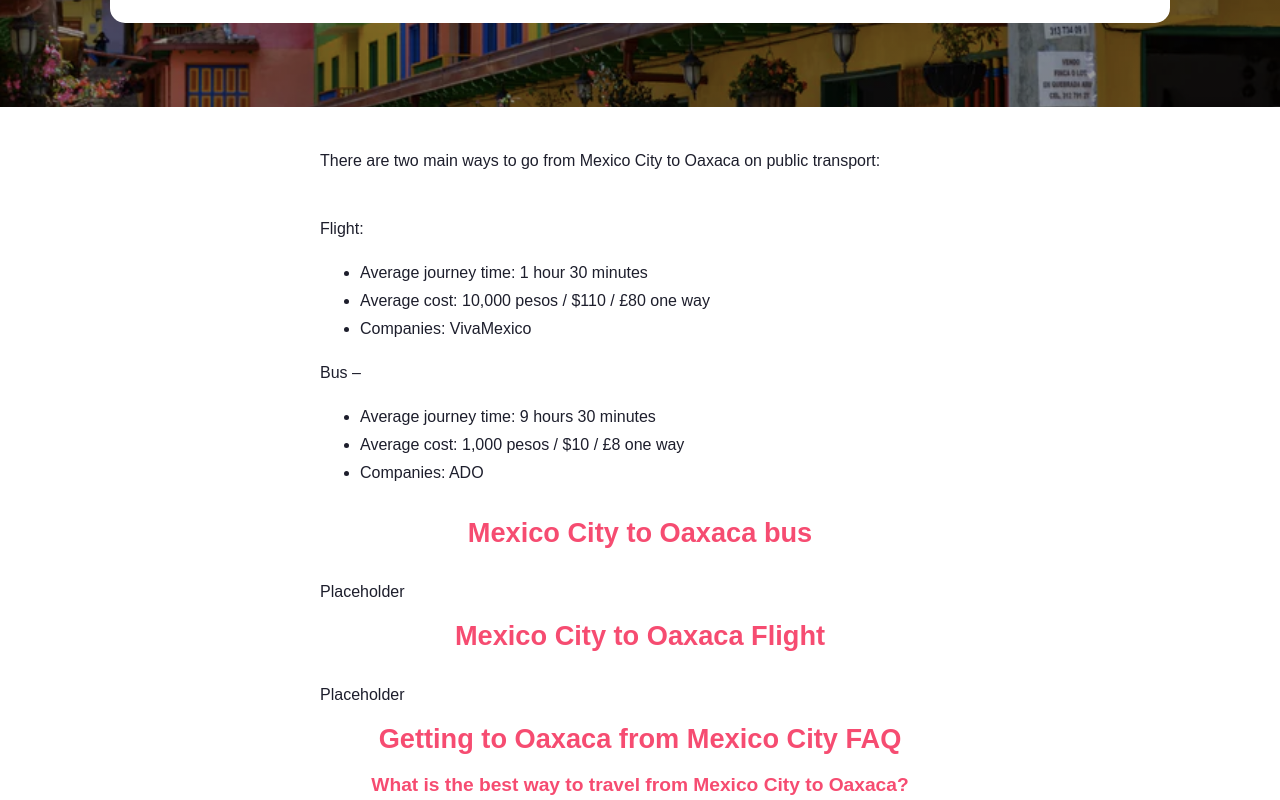
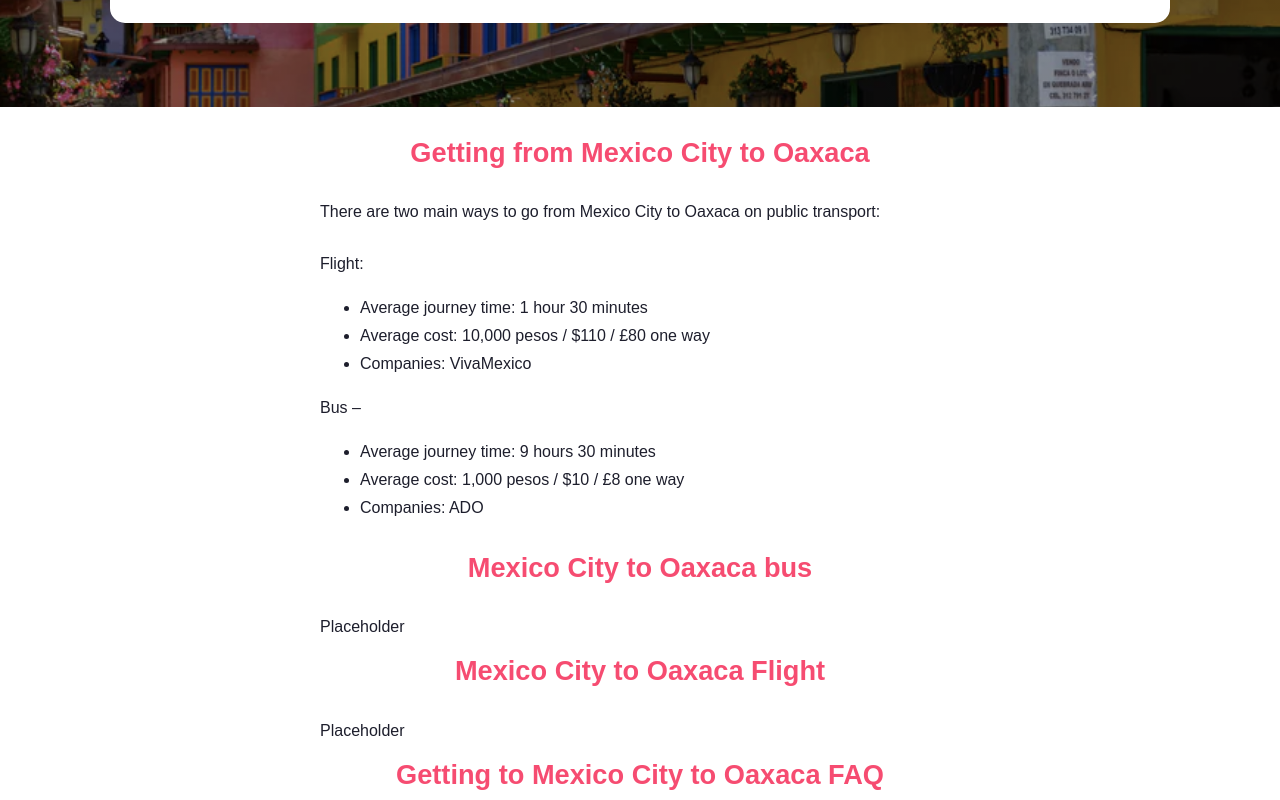
Before and after one commit to matthall8/wanderwise, a Next.js app: page /mexico-city-to-oaxaca in a window 1280 px wide. Shown: the part 380-1180 px from the top of the page. Built offline with nearby package versions, Linux system fonts and the light colour scheme; a web font is replaced by a local one.

Commit message:
Content updated to look better on the page

```diff
--- a/pages/mexico-city-to-oaxaca.js
+++ b/pages/mexico-city-to-oaxaca.js
@@ -21,32 +21,33 @@ const MexicoCityToOaxaca = () => {
                 <h1>Mexico City To Oaxaca</h1>
             </TripSearch>
             <TextSection>
+                <Heading>Getting from Mexico City to Oaxaca</Heading>
                 <TextContent>
                     There are two main ways to go from Mexico City to Oaxaca on public transport:
                 </TextContent>
                 <TextContent>
-                    <p>Flight:</p>
+                    Flight:
                     <ul>
                         <li>Average journey time: 1 hour 30 minutes</li>
                         <li>Average cost: 10,000 pesos / $110 / £80 one way</li>
                         <li>Companies: VivaMexico</li>
                     </ul>
-                    <p>Bus – </p>
+                    Bus –
                     <ul>
                         <li>Average journey time: 9 hours 30 minutes</li>
                         <li>Average cost: 1,000 pesos / $10 / £8 one way</li>
                         <li>Companies: ADO</li>
                     </ul>
                 </TextContent>
-                <Heading type="h2">Mexico City to Oaxaca bus</Heading>
+                <Heading>Mexico City to Oaxaca bus</Heading>
+                <TextContent>
+                    Placeholder
+                </TextContent>
+                <Heading>Mexico City to Oaxaca Flight</Heading>
                 <TextContent>
                 Placeholder
                 </TextContent>
-                <Heading type="h2">Mexico City to Oaxaca Flight</Heading>
-                <TextContent>
-                Placeholder
-                </TextContent>
-                <Heading type="h2">Getting to Oaxaca from Mexico City FAQ</Heading>
+                <Heading>Getting to Mexico City to Oaxaca FAQ</Heading>
                 <Heading type="h3">What is the best way to travel from Mexico City to Oaxaca?</Heading>
                 <TextContent>
                     Usually, flight or bus. The true best way depends on time and budget. The bus is cheaper so will be the best way if finances are the main concern. The flight is much quicker so it will be the best way if maximising time.
```
